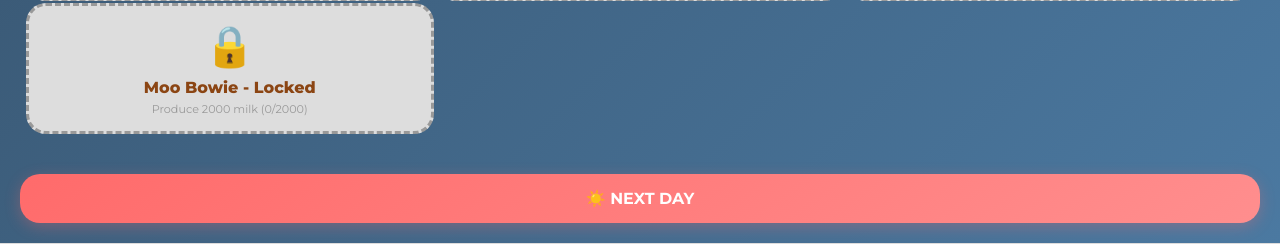
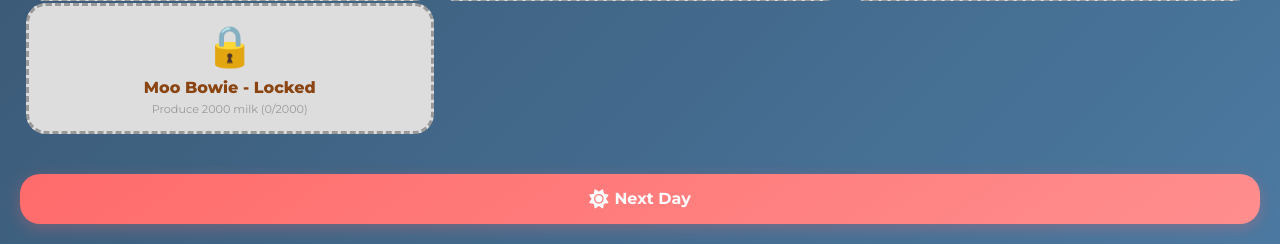
Before and after one commit to brentjlaf/moodswings, a PHP site: page / in a window 1280 px wide. Shown: the part 1485-1729 px from the top of the page. Run offline with PHP 8.4, Linux system fonts and the light colour scheme.

Commit message:
Add Font Awesome icons for harvest and next day buttons

```diff
--- a/index.html
+++ b/index.html
@@ -8,6 +8,7 @@
 <meta name="mobile-web-app-capable" content="yes">
 <title>Moo-d Swings: Farmyard Follies</title>
 <link rel="stylesheet" href="styles.css?v=moo3.5">
+<link rel="stylesheet" href="https://cdnjs.cloudflare.com/ajax/libs/font-awesome/6.5.1/css/all.min.css">
 </head>
 <body>
 <div class="mobile-container">
@@ -89,7 +90,7 @@
           </div>
         </div>
         <div class="action-buttons">
-          <button class="action-btn harvest" onclick="harvestAll()">&#x1F33E; HARVEST ALL</button>
+          <button class="action-btn harvest" onclick="harvestAll()"><i class="fa-solid fa-seedling btn-icon"></i>Harvest All</button>
         </div>
       </div>
 
@@ -136,7 +137,7 @@
       </div>
     </div>
     <div class="next-day-bar">
-      <button class="action-btn" onclick="nextDay()">&#x2600;&#xFE0F; NEXT DAY</button>
+      <button class="action-btn" onclick="nextDay()"><i class="fa-solid fa-sun btn-icon"></i>Next Day</button>
     </div>
   </div>
 </div>
--- a/styles.css
+++ b/styles.css
@@ -606,6 +606,12 @@ body {
     transition: all 0.3s ease;
     touch-action: manipulation;
     box-shadow: 0 4px 15px rgba(255,107,107,0.3);
+}
+
+.action-btn .btn-icon {
+    margin-right: 6px;
+    font-size: 1.2em;
+    vertical-align: middle;
 }
 
 .action-btn:hover {
```
